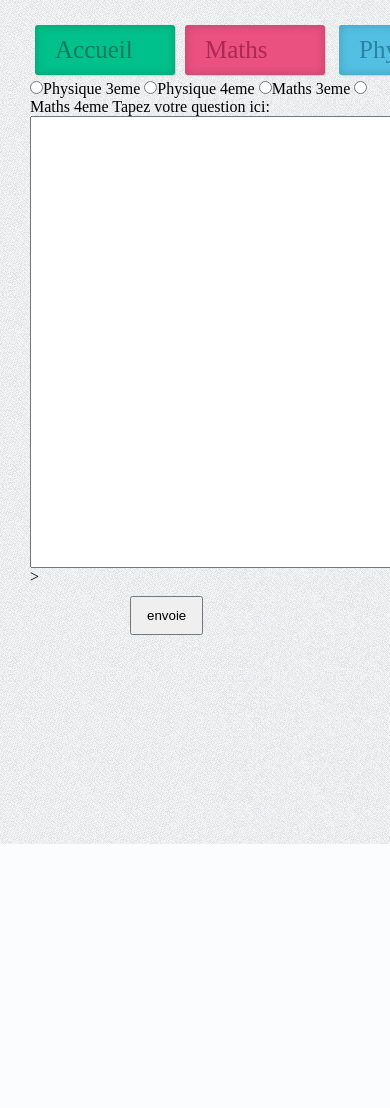
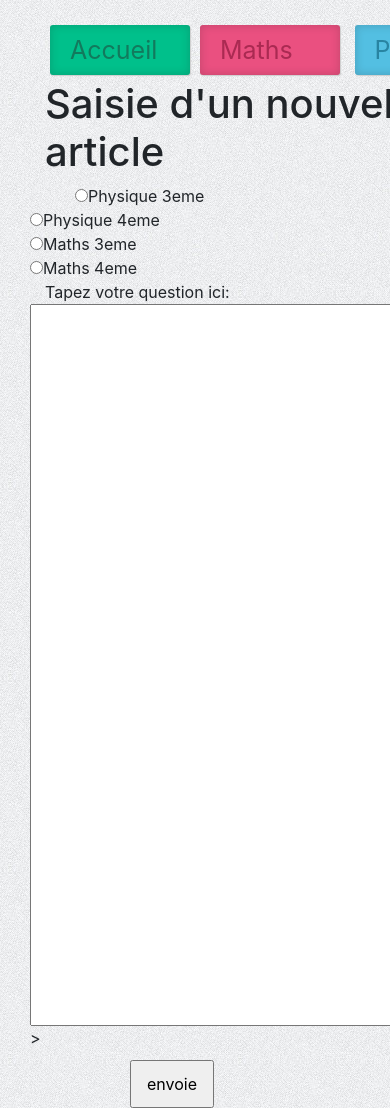
Before and after one commit to KyuriTaima/WebProject, a PHP site: page /SaisieArticle.php in a window 390 px wide; the page is wider, and only the part inside the window is pictured. Before the commit the page ends 844 px from the top of that part, so only its background shows below. Run offline with PHP 8.4, Linux system fonts and the light colour scheme; the visitor is signed in with stand-in values (Sample User, id 1); some libraries are stand-ins or nearby versions.

Commit message:
Bootstrap sur la page d'article et la saisie de question

```diff
--- a/SiteWebTom/Acceuil.php
+++ b/SiteWebTom/Acceuil.php
@@ -9,11 +9,12 @@
     <title>Menu</title>
     <!--Ouverture de la feuille de style CSS -->
     <link rel="stylesheet" href="assets/styleAcceuil.css">
+    <link href="bootstrap/css/bootstrap.min.css" rel="stylesheet">
 
 </head>
 
 
-<body>
+<body class="col-md-12">
     <!--Création de la classe nav qui pointe sur tout le menu -->
     <nav id="colorNav">
         <ul>
--- a/SiteWebTom/SaisieArticle.php
+++ b/SiteWebTom/SaisieArticle.php
@@ -32,21 +32,30 @@ if (isset($_POST['envoie']) && $_POST['envoie'] == 'envoie') {
     <link rel="stylesheet" href="assets/style.css">
 </head>
 <body>
+	<div class="row">
+		<span class="col-md-4"></span>
+		<h1 class="col-md-4">Saisie d'un nouvel article</h1>
+		<span class="col-md-4"></span>
+	</div>
 
     <!--Ci dessous les forms permettant au PHP de récuperer les informations misent par l'utilisateur-->
+    <div class="row">
     <form action="SaisieArticle.php" method="post">
 
+    	<span class="col-md-2"></span>
+    	<span class="col-md-4">
+	        <input type="radio" name="categorie" value="P3" >Physique 3eme<br />
+	        <input type="radio" name="categorie" value="P4" >Physique 4eme<br />
+	        <input type="radio" name="categorie" value="M3" >Maths 3eme<br />
+	        <input type="radio" name="categorie" value="M4" ">Maths 4eme<br />
+    	</span>
 
-
-        <input type="radio" name="categorie" value="P3">Physique 3eme
-        <input type="radio" name="categorie" value="P4">Physique 4eme
-        <input type="radio" name="categorie" value="M3">Maths 3eme
-        <input type="radio" name="categorie" value="M4">Maths 4eme
-
-
-        Tapez votre question ici:<textarea name="article" rows=30    cols=50></textarea>><br />
+    	<span class="col-md-6">
+        Tapez votre question ici:<br /><textarea name="article" rows=30    cols=50></textarea>><br />
         <input type="submit" name="envoie" value="envoie">
+    </span>
     </form>
+</div>
 
 </body>
 
--- a/SiteWebTom/assets/style.css
+++ b/SiteWebTom/assets/style.css
@@ -28,12 +28,6 @@ input[type= password] {
     margin-top: 10px ;
 }
 
-p {
-    margin:50px 700px 100px 400px;
-    border-width: large;
-		border-style: solid;
-		border-color: rgb(0, 0, 0);
-}
 #article
 {
     display: flex;
--- a/SiteWebTom/pageArticle.php
+++ b/SiteWebTom/pageArticle.php
@@ -9,6 +9,7 @@ if (!isset($_SESSION['login'])) {
 <head>
     <title>My document</title>
     <link rel="stylesheet" href="assets/style.css" />
+    <link href="bootstrap/css/bootstrap.min.css" rel="stylesheet">
 
 </head>
 
@@ -28,12 +29,14 @@ if (!isset($_SESSION['login'])) {
 
     $donnees= $rep->fetch();
         ?>
-        <div id=article>
+        <div class="col-md-4"></div>
+        <div class="col-md-4">
         	<h1><?php echo $donnees['login']; ?></h1><br />
         	<p>
         		<?php echo $donnees['corpsTexte']; ?>
         	</p>
         </div>
+        <div class="col-md-4"></div>
     <?php
     $rep->closeCursor();
 
```
Also changed, not shown: SiteWebTom/supprimerArticle2.php (+7 -4 lines).
